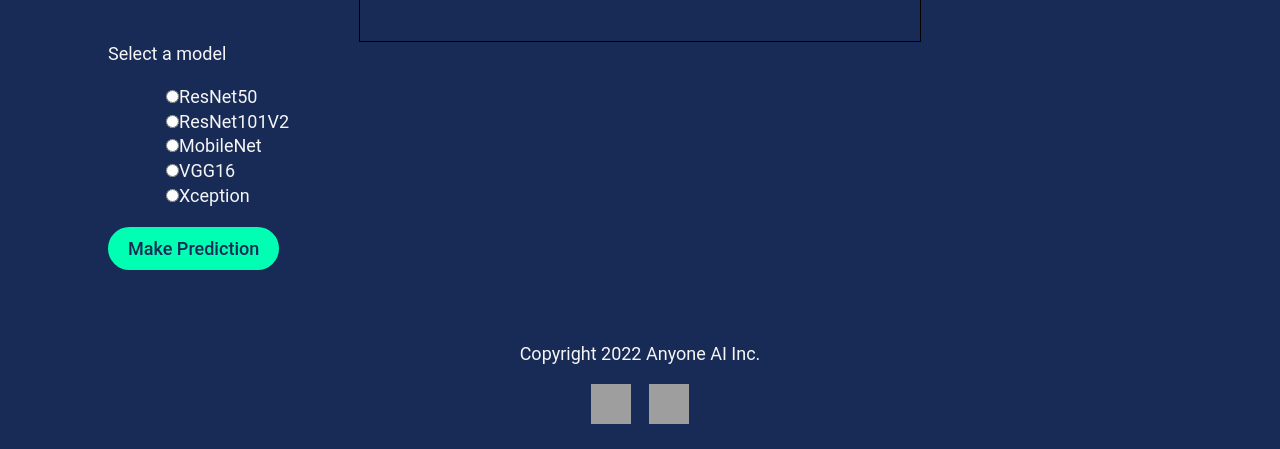
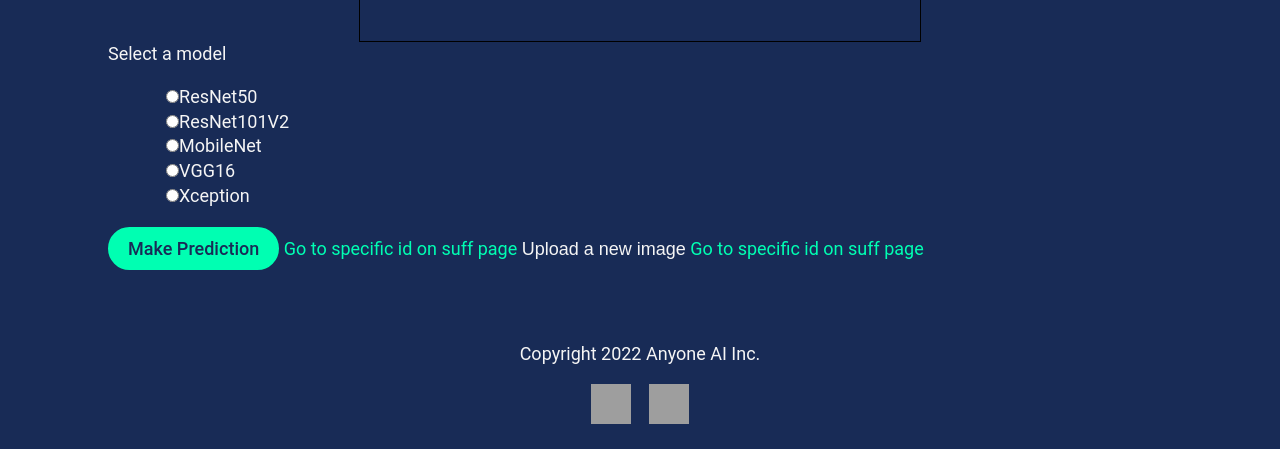
Before and after one commit to JotaCe7/NNkImageClassifierAPI, a Flask app: page / in a window 1280 px wide. Shown: the part 1728-2177 px from the top of the page. Run offline with Flask 2, Linux system fonts and the light colour scheme; some libraries are stand-ins or nearby versions; grey boxes are pictures that could not be loaded.

Commit message:
fix redirection after prediction and when trying to make a new prediction

```diff
--- a/api/static/web/app.js
+++ b/api/static/web/app.js
@@ -22,11 +22,5 @@ image_input.addEventListener("change", function() {
   console.log(this.files[0].name)
 })
 
-window.addEventListener('scroll', function() {
-  i = window.pageYOffset;
-  w = window.innerWidth;
-  h = window.innerHeight;
-})
-
-const element = document.getElementById("result")
-element.scrollIntoView({behavior: "smooth", block: "end", inline: "nearest"});
+// const element = document.getElementById("result")
+// element.scrollIntoView({behavior: "smooth", block: "end", inline: "nearest"});
--- a/api/templates/index.html
+++ b/api/templates/index.html
@@ -6,6 +6,10 @@
         <link rel="stylesheet" href="{{ url_for('static', filename='web/style.css') }}">
     </head>
     <body>
+
+      {% set new_pred = "true" %}
+
+
 
       <header class="header" data-preview-item="header" data-menu-style="" data-menu-type="header__nav--overlay" data-section-uid="page_header">
         <div class="md:px-24 px-4 header__container">
@@ -70,7 +74,7 @@
       <main>
         <div class="sign-in__container">
           <div class="sign-in__wrapper">
-            <article class="sign-in__form">
+            <article id="upload_image" class="sign-in__form">
               <h2 class="page__heading">
                 Try out your own image!
               </h2>
@@ -117,7 +121,7 @@
 
                 {% if filename %}
                 <!-- <div class="md:container md:mx-auto text-accent px-12 py-12 sm:px-8 sm:py-8 md:py-12 lg:py-24"> -->
-                <div class="md:container md:mx-auto text-accent ">
+                <div id="show_results" class="md:container md:mx-auto text-accent ">
                   <h1 class="sm:text-3xl text-2xl font-medium title-font text-center text-primary">Was this OK?</h1>
                   <p class="text-center mb-4">Try another model maybe.</p>
                   <div class="md:flex md:flex-wrap justify-center">
@@ -228,11 +232,14 @@
                     Make Prediction
                   </button>
                   {% endif %}
-                  {% if filename %}
-                  <button>
+
+
+                  <a href="{{ url_for('.new_upload') }}">Go to specific id on suff page</a>
+                  <button onClick="window.location.reload();">
                     Upload a new image
                   </button>
-                  {% endif %}
+                  <a href="{{ url_for('.index', _anchor='upload_image') }}">Go to specific id on suff page</a>
+
                 </div>
               </form>
               {% if filename %}
@@ -240,6 +247,8 @@
                       <img src="{{ url_for('app_router.display_image', filename=filename) }}">
                   </div> -->
                   {% if context['prediction'] %}
+                  {% set filename = none %}
+                  {% set scroll = "upload_image" %}
                     <div id="result" class="row">
                       <div class="col-25">
                         <label for="subject">Predicted class: {{ context['prediction'] }} </label><br>
@@ -293,10 +302,18 @@
           </div>
         </div>
 
-
+        {% if scroll %}
+        <p> {{ scroll }} </p>
+        <script>
+            document.getElementById('{{ scroll }}').scrollIntoView({behavior: "smooth", block: "end", inline: "nearest"});
+            // // or
+            // document.location.hash = '#' + '{{ scroll }}';
+        </script>
+        {% endif %}
 
         <script src="{{ url_for('static', filename='web/app.js') }}"></script>
         <script src="{{ url_for('static', filename='web/header.js') }}"></script>
+
         <noscript>You need to enable JavaScript to view the full site.</noscript>
     </body>
 </html>
--- a/api/views.py
+++ b/api/views.py
@@ -17,6 +17,9 @@ from middleware import model_predict
 
 router = Blueprint("app_router", __name__, template_folder="templates")
 
+@router.route("/index#upload_image", methods=["GET"])
+def new_upload():
+  return render_template("index.html", scroll="upload_image")
 
 @router.route("/", methods=["GET", "POST"])
 def index():
@@ -60,11 +63,11 @@ def index():
                   "score": score,
                   "filename": hashed_name,
                 }
-      return render_template("index.html", filename=hashed_name, context=context)
+      return render_template("index.html", filename=hashed_name, context=context, scroll="show_results")
     # File received and but it isn't an image
     else:
       flash("Allowed image types are -> png, jpg, jpeg, gif")
-      return redirect(request.url)
+      return redirect(request.url + "#upload_image")
 
 
 @router.route("/display/<filename>")
```
